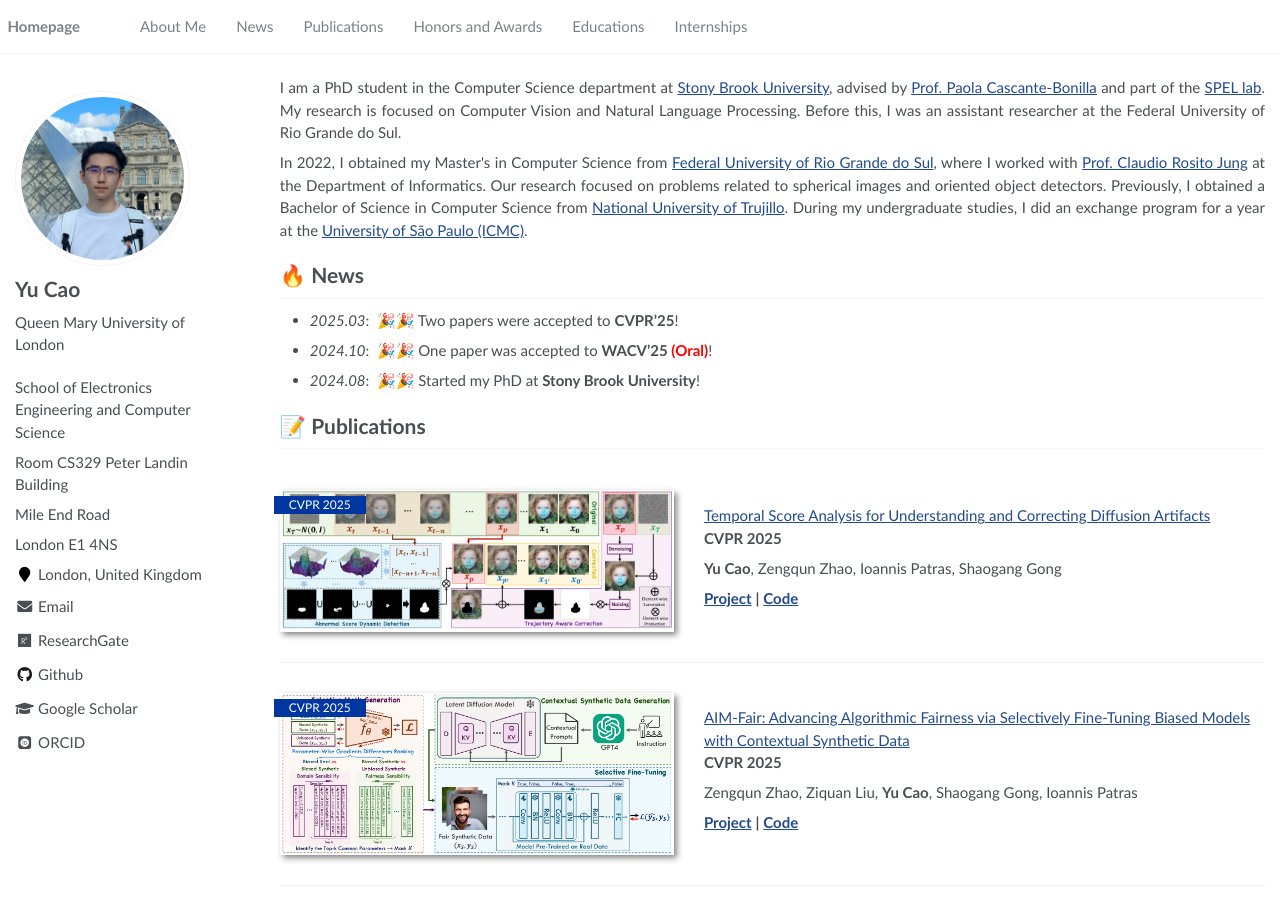
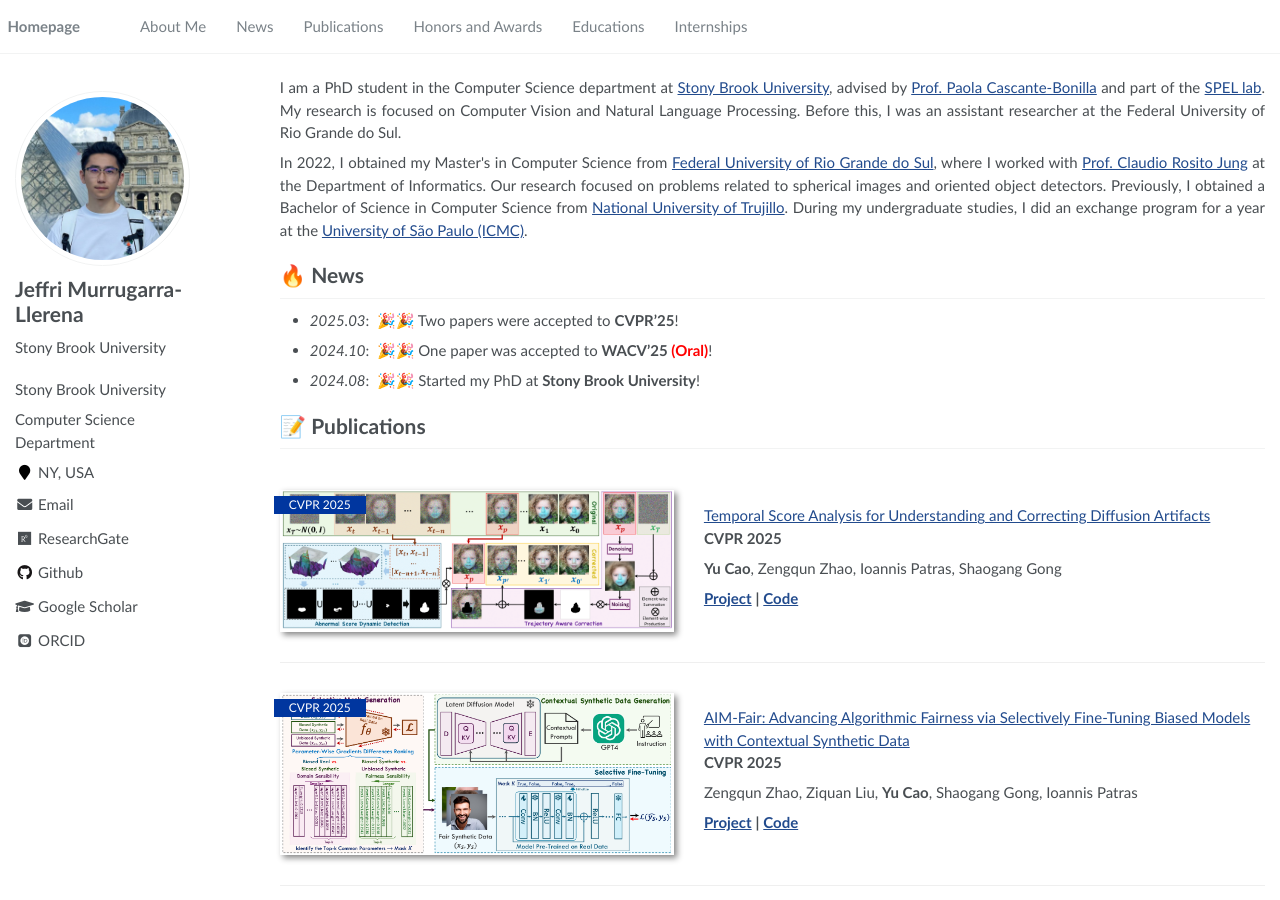
Before and after one commit to Artcs1/Artcs1.github.io, a Jekyll site: the page built from _pages/about.md, in a window 1280 px wide and 900 px high. Built offline with Jekyll 4.4.1, drawn with Linux system fonts in a browser that asks for light colours; some web fonts are replaced.

Commit message:
Update _config.yml

```diff
--- a/_config.yml
+++ b/_config.yml
@@ -6,12 +6,12 @@
 # `jekyll serve`. If you change this file, please restart the server process.
 
 # Site Settings
-title                    : "Yu Cao"
-school                   : "School of Electronics Engineering and Computer Science"
-address1                 : "Room CS329 Peter Landin Building"
-address2                 : "Mile End Road"
-address3                 : "London E1 4NS"
-repository               : "YuCao16/YuCao16.github.io"
+title                    : "Jeffri Murrugarra-Llerena"
+school                   : "Stony Brook University"
+address1                 : "Computer Science Department"
+address2                 : ""
+address3                 : ""
+repository               : "Artcs1/artcs1.github.io/"
 google_scholar_stats_use_cdn : true
 
 # google analytics
@@ -24,15 +24,15 @@ baidu_site_verification  :  # get baidu_site_verification from https://ziyuan.ba
 
 # Site Author
 author:
-  name             : "Yu Cao"
+  name             : "Jeffri Murrugarra-Llerena"
   avatar           : "images/me.png"
-  bio              : "Queen Mary University of London"
-  location         : "London, United Kingdom"
+  bio              : "Stony Brook University"
+  location         : "NY, USA"
   employer         :
   pubmed           :
-  googlescholar    : "https://scholar.google.com/citations?user=JQ6OT8MAAAAJ"
-  email            : "yu.cao@qmul.ac.uk"
-  researchgate     : "https://www.researchgate.net/profile/Yu-Cao-156"
+  googlescholar    : "https://scholar.google.com/citations?user=SCHOLAR_ID&user=sPQxH0gAAAAJ"
+  email            : "jmurrugarral@cs.stonybrook.edu"
+  researchgate     : "https://www.researchgate.net/profile/Jeffri-Llerena"
   uri              :
   bitbucket        :
   codepen          :
@@ -40,7 +40,7 @@ author:
   flickr           :
   facebook         :
   foursquare       :
-  github           : "YuCao16"
+  github           : "Artcs1"
   google_plus      :
   keybase          :
   instagram        :
@@ -48,7 +48,7 @@ author:
   lastfm           :
   linkedin         : # e.g., "linkedin username"
   dblp             : # e.g., "https://dblp.org/pid/xx/xxxx.html"
-  orcid            : "https://orcid.org/0009-0003-9128-1775"
+  orcid            : "https://orcid.org/0000-0001-7650-0579"
   pinterest        :
   soundcloud       :
   stackoverflow    : # http://stackoverflow.com/users/123456/username
@@ -139,7 +139,7 @@ sass:
 
 # Outputting
 permalink: /:categories/:title/
-timezone: Asia/Shanghai # http://en.wikipedia.org/wiki/List_of_tz_database_time_zones
+timezone: America/New_York # http://en.wikipedia.org/wiki/List_of_tz_database_time_zones
 
 
 # Plugins
```
